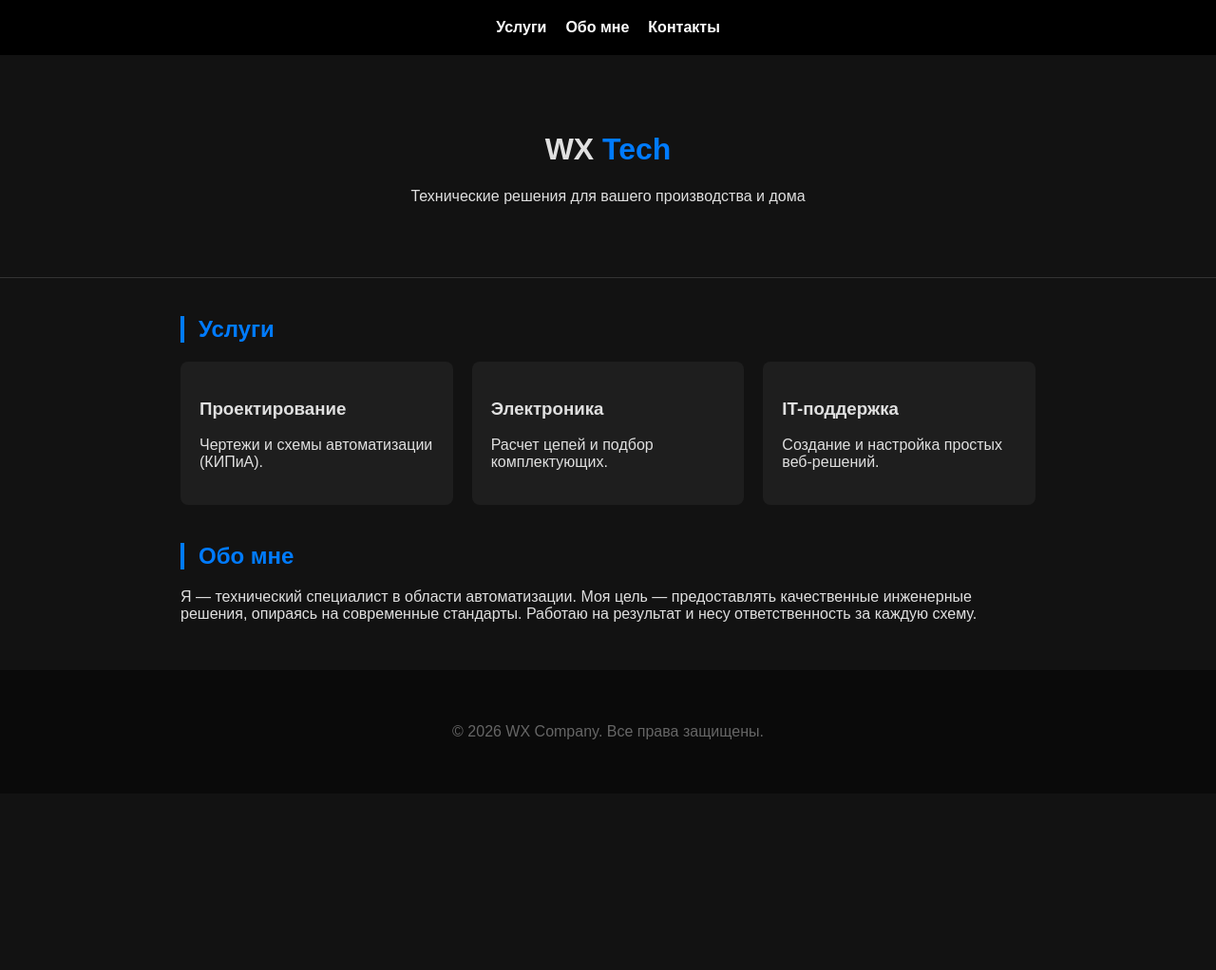
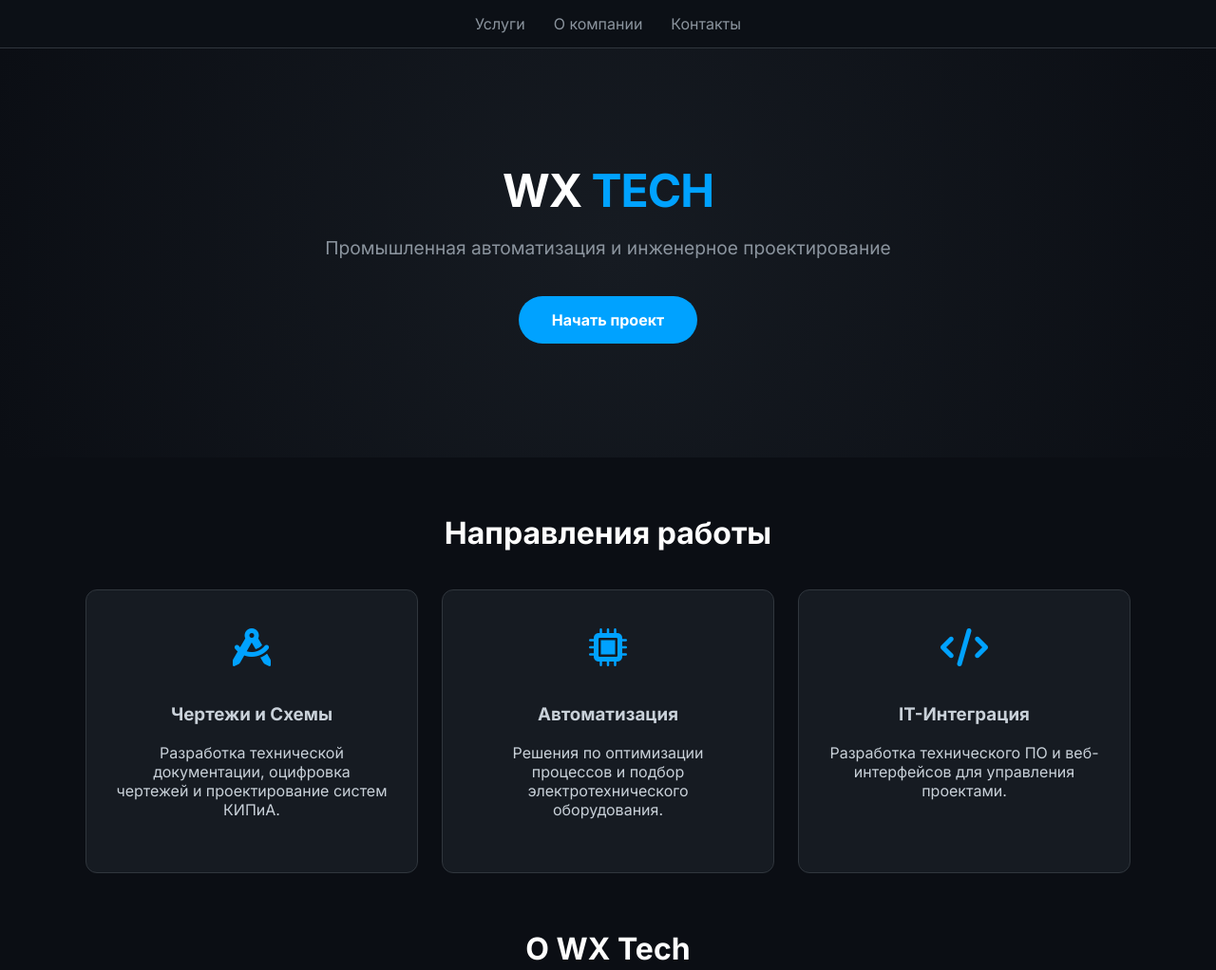
Before and after one commit to wxuseregorik-ship-it/wx-site, a plain HTML site: page index.html in a window 1280 px wide. Shown: the top 1022 px of the page at 95% size. Before the commit the page ends 836 px from the top, so only its background shows below. Drawn offline with Linux system fonts and the light colour scheme.

Commit message:
Update index.html

```diff
--- a/index.html
+++ b/index.html
@@ -3,55 +3,177 @@
 <head>
     <meta charset="UTF-8">
     <meta name="viewport" content="width=device-width, initial-scale=1.0">
-    <title>WX Tech | Автоматизация и проектирование</title>
+    <title>WX Tech | Инженерные решения</title>
+    <link rel="stylesheet" href="https://cdnjs.cloudflare.com/ajax/libs/font-awesome/6.0.0/css/all.min.css">
+    <link href="https://fonts.googleapis.com/css2?family=Inter:wght@300;400;700&display=swap" rel="stylesheet">
+
     <style>
-        :root { --main-blue: #007bff; --bg: #121212; --text: #e0e0e0; }
-        body { font-family: 'Arial', sans-serif; background: var(--bg); color: var(--text); margin: 0; }
+        :root {
+            --main-blue: #00a2ff;
+            --bg: #0b0e14;
+            --card-bg: #161b22;
+            --text: #c9d1d9;
+        }
 
-        /* Меню */
-        nav { background: #000; padding: 20px; display: flex; justify-content: center; gap: 20px; position: sticky; top: 0; }
-        nav a { color: white; text-decoration: none; font-weight: bold; }
+        body {
+            font-family: 'Inter', sans-serif;
+            background: var(--bg);
+            color: var(--text);
+            margin: 0;
+            scroll-behavior: smooth;
+        }
+
+        nav {
+            background: rgba(13, 17, 23, 0.95);
+            padding: 15px;
+            display: flex;
+            justify-content: center;
+            gap: 30px;
+            position: sticky;
+            top: 0;
+            z-index: 1000;
+            border-bottom: 1px solid #30363d;
+            backdrop-filter: blur(10px);
+        }
+
+        nav a {
+            color: #8b949e;
+            text-decoration: none;
+            font-weight: 500;
+            transition: 0.3s;
+        }
+
         nav a:hover { color: var(--main-blue); }
 
-        header { padding: 60px 20px; text-align: center; border-bottom: 1px solid #333; }
-        .container { max-width: 900px; margin: 40px auto; padding: 0 20px; }
+        header {
+            padding: 120px 20px;
+            text-align: center;
+            background: radial-gradient(circle at center, #161b22 0%, #0b0e14 100%);
+        }
 
-        .section-title { color: var(--main-blue); border-left: 4px solid var(--main-blue); padding-left: 15px; margin-bottom: 20px; }
-        .card-grid { display: grid; grid-template-columns: repeat(auto-fit, minmax(250px, 1fr)); gap: 20px; }
-        .card { background: #1e1e1e; padding: 20px; border-radius: 8px; }
+        h1 {
+            font-size: 3rem;
+            margin: 0;
+            color: #fff;
+            letter-spacing: -1px;
+        }
 
-        footer { text-align: center; padding: 40px; margin-top: 50px; background: #0a0a0a; color: #666; }
+        .container { max-width: 1100px; margin: 60px auto; padding: 0 20px; }
+
+        .section-title {
+            text-align: center;
+            font-size: 2rem;
+            margin-bottom: 40px;
+            color: #fff;
+        }
+
+        .card-grid {
+            display: grid;
+            grid-template-columns: repeat(auto-fit, minmax(300px, 1fr));
+            gap: 25px;
+        }
+
+        .card {
+            background: var(--card-bg);
+            padding: 40px 30px;
+            border-radius: 12px;
+            border: 1px solid #30363d;
+            transition: 0.4s ease;
+            text-align: center;
+        }
+
+        .card:hover {
+            transform: translateY(-10px);
+            border-color: var(--main-blue);
+            box-shadow: 0 10px 30px rgba(0, 162, 255, 0.1);
+        }
+
+        .card i {
+            font-size: 2.5rem;
+            color: var(--main-blue);
+            margin-bottom: 20px;
+        }
+
+        .about-box {
+            background: #161b22;
+            padding: 40px;
+            border-radius: 12px;
+            line-height: 1.8;
+            border-left: 5px solid var(--main-blue);
+        }
+
+        footer {
+            text-align: center;
+            padding: 60px;
+            background: #0d1117;
+            border-top: 1px solid #30363d;
+            color: #484f58;
+        }
+
+        .btn {
+            display: inline-block;
+            background: var(--main-blue);
+            color: white;
+            padding: 15px 35px;
+            border-radius: 50px;
+            text-decoration: none;
+            font-weight: bold;
+            margin-top: 20px;
+            transition: 0.3s;
+        }
+
+        .btn:hover { opacity: 0.8; transform: scale(1.05); }
     </style>
 </head>
 <body>
 
     <nav>
         <a href="#services">Услуги</a>
-        <a href="#about">Обо мне</a>
-        <a href="mailto:твой_email@mail.com">Контакты</a>
+        <a href="#about">О компании</a>
+        <a href="#contacts">Контакты</a>
     </nav>
 
     <header>
-        <h1>WX <span style="color: var(--main-blue);">Tech</span></h1>
-        <p>Технические решения для вашего производства и дома</p>
+        <h1>WX <span style="color: var(--main-blue);">TECH</span></h1>
+        <p style="font-size: 1.2rem; color: #8b949e;">Промышленная автоматизация и инженерное проектирование</p>
+        <a href="#contacts" class="btn">Начать проект</a>
     </header>
 
     <div class="container" id="services">
-        <h2 class="section-title">Услуги</h2>
+        <h2 class="section-title">Направления работы</h2>
         <div class="card-grid">
-            <div class="card"><h3>Проектирование</h3><p>Чертежи и схемы автоматизации (КИПиА).</p></div>
-            <div class="card"><h3>Электроника</h3><p>Расчет цепей и подбор комплектующих.</p></div>
-            <div class="card"><h3>IT-поддержка</h3><p>Создание и настройка простых веб-решений.</p></div>
+            <div class="card">
+                <i class="fas fa-drafting-compass"></i>
+                <h3>Чертежи и Схемы</h3>
+                <p>Разработка технической документации, оцифровка чертежей и проектирование систем КИПиА.</p>
+            </div>
+            <div class="card">
+                <i class="fas fa-microchip"></i>
+                <h3>Автоматизация</h3>
+                <p>Решения по оптимизации процессов и подбор электротехнического оборудования.</p>
+            </div>
+            <div class="card">
+                <i class="fas fa-code"></i>
+                <h3>IT-Интеграция</h3>
+                <p>Разработка технического ПО и веб-интерфейсов для управления проектами.</p>
+            </div>
         </div>
     </div>
 
     <div class="container" id="about">
-        <h2 class="section-title">Обо мне</h2>
-        <p>Я — технический специалист в области автоматизации. Моя цель — предоставлять качественные инженерные решения, опираясь на современные стандарты. Работаю на результат и несу ответственность за каждую схему.</p>
+        <h2 class="section-title">О WX Tech</h2>
+        <div class="about-box">
+            <p><strong>WX Tech</strong> — это подразделение корпорации WX, специализирующееся на точности и инновациях в инженерии. Мы объединяем знания в области электротехники, материаловедения и современных IT-технологий, чтобы решать задачи любой сложности. Наш подход базируется на строгом соблюдении стандартов и стремлении к техническому совершенству.</p>
+        </div>
     </div>
 
-    <footer>
-        <p>&copy; 2026 WX Company. Все права защищены.</p>
+    <footer id="contacts">
+        <h2>Связь с нами</h2>
+        <p>Есть техническая задача? Мы предложим решение.</p>
+        <p>Email: <a href="mailto:contact@wx-company.com" style="color: var(--main-blue);">напиши_свою_почту@mail.com</a></p>
+        <div style="margin-top: 30px;">
+            <p>&copy; 2026 WX Company. Built for the Future.</p>
+        </div>
     </footer>
 
 </body>
```
